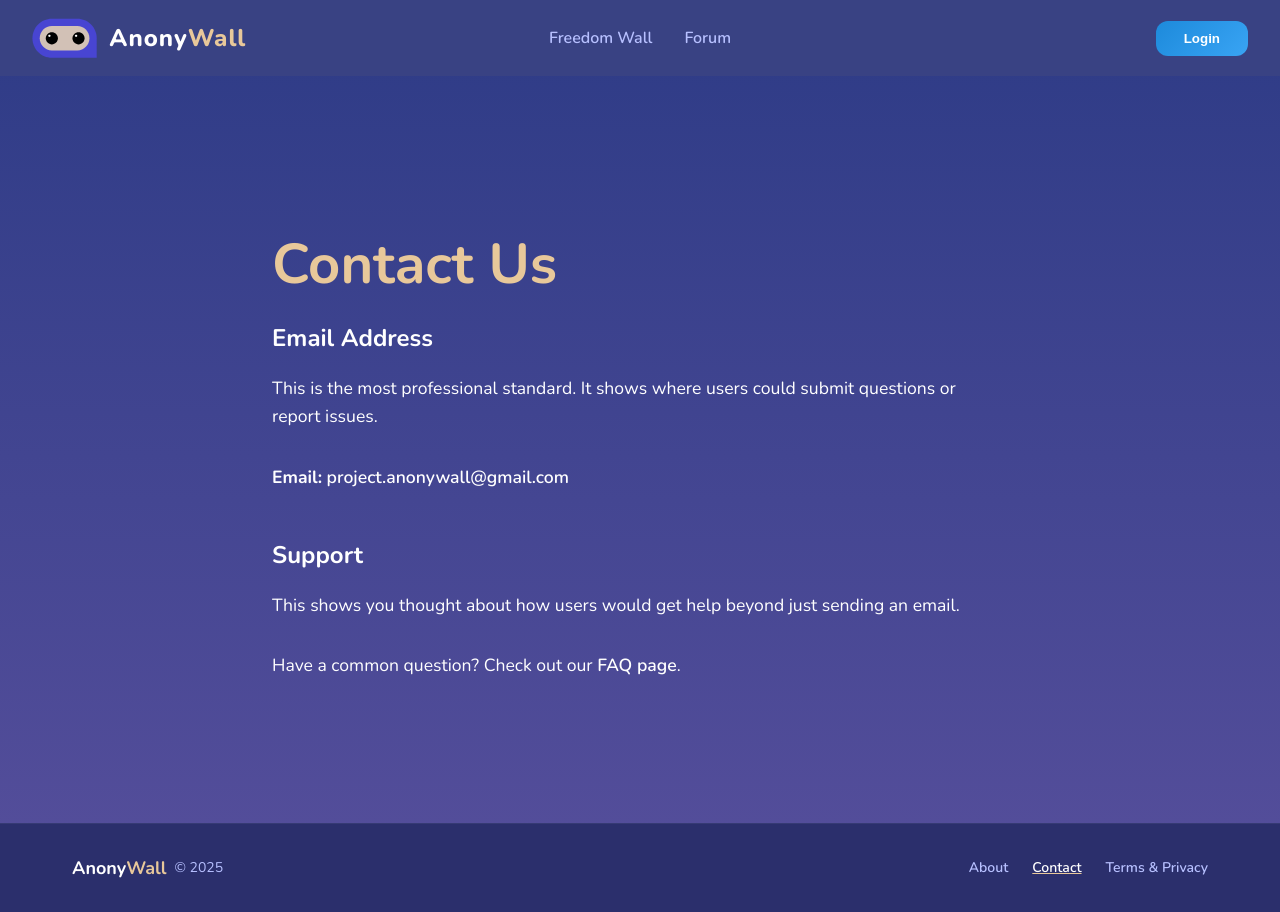
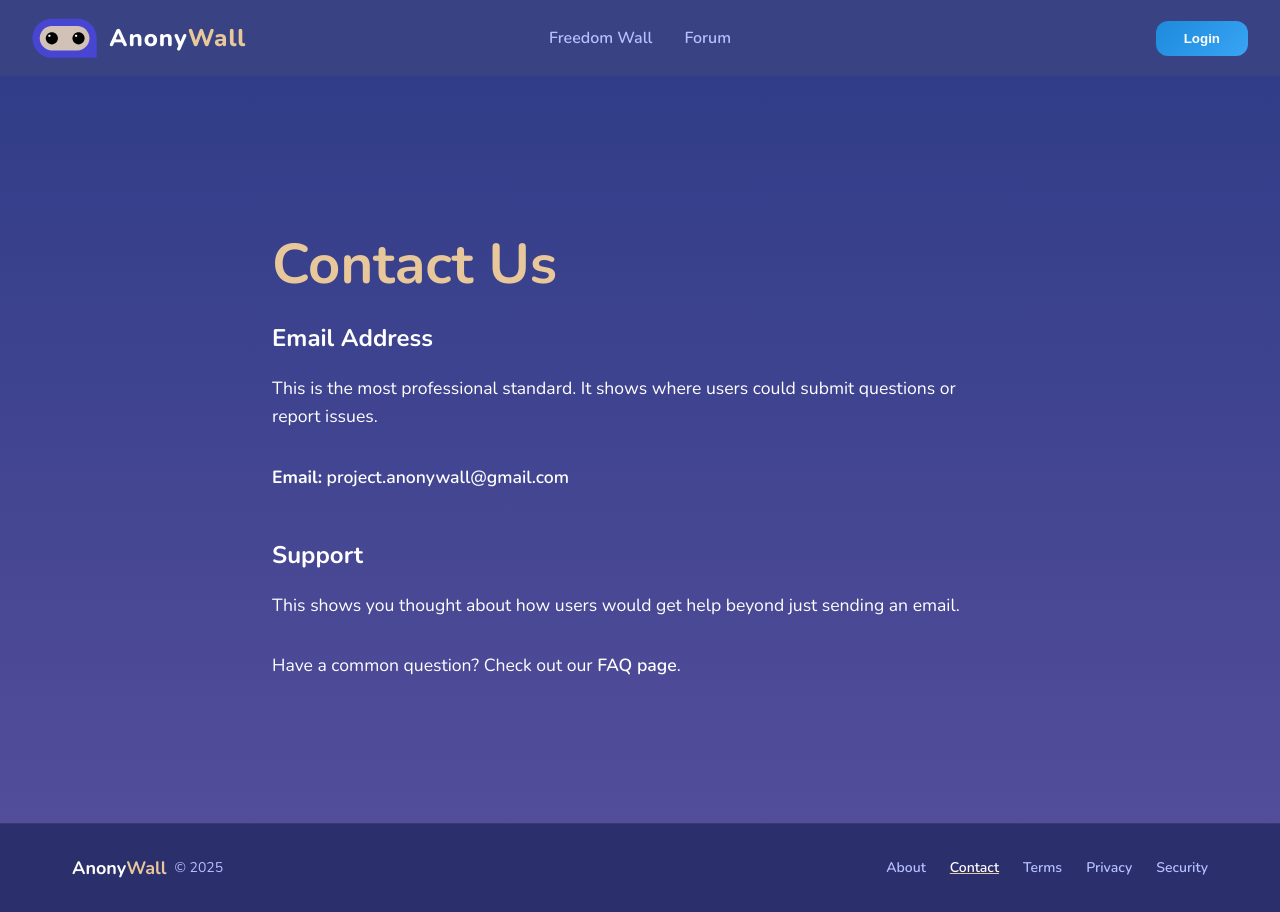
Before and after one commit to SoftEng2025/The-Anonymous-Wall, a React (Vite) app: page /contact in a window 1280 px wide. Built offline with nearby package versions, Linux system fonts and the light colour scheme; no server answers.

Commit message:
Add Privacy and Security links to Footer

```diff
--- a/src/components/Footer/Footer.jsx
+++ b/src/components/Footer/Footer.jsx
@@ -16,7 +16,9 @@ const Footer = ({ location }) => {
                 <nav className="footer-links">
                     <Link to="/about" className={`footer-link ${location.pathname === '/about' ? 'active' : ''}`}>About</Link>
                     <Link to="/contact" className={`footer-link ${location.pathname === '/contact' ? 'active' : ''}`}>Contact</Link>
-                    <Link to="/terms" className={`footer-link ${location.pathname === '/terms' ? 'active' : ''}`}>Terms & Privacy</Link>
+                    <Link to="/terms" className={`footer-link ${location.pathname === '/terms' ? 'active' : ''}`}>Terms</Link>
+                    <Link to="/privacy" className={`footer-link ${location.pathname === '/privacy' ? 'active' : ''}`}>Privacy</Link>
+                    <Link to="/security" className={`footer-link ${location.pathname === '/security' ? 'active' : ''}`}>Security</Link>
                 </nav>
             </div>
         </footer>
```
